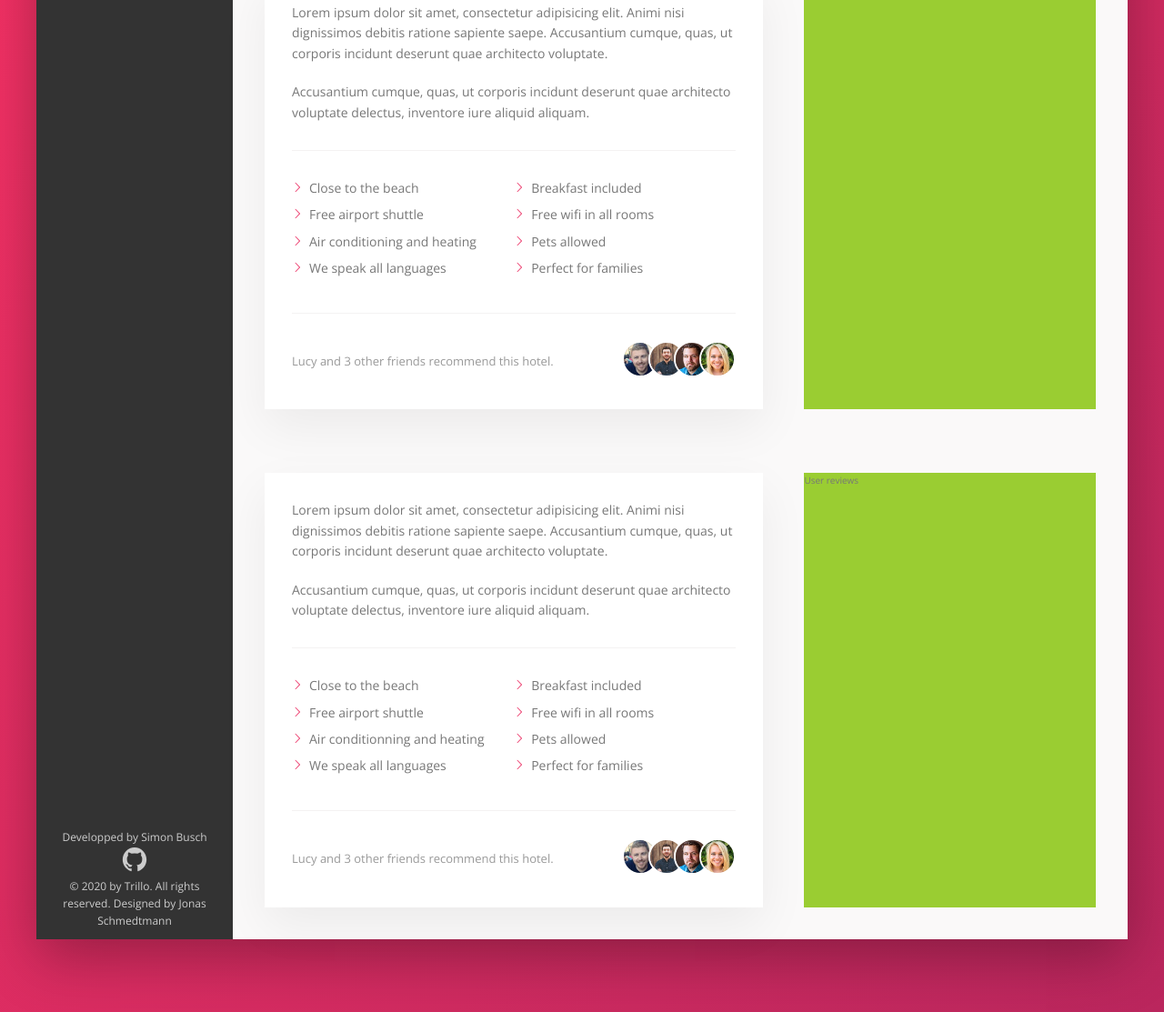
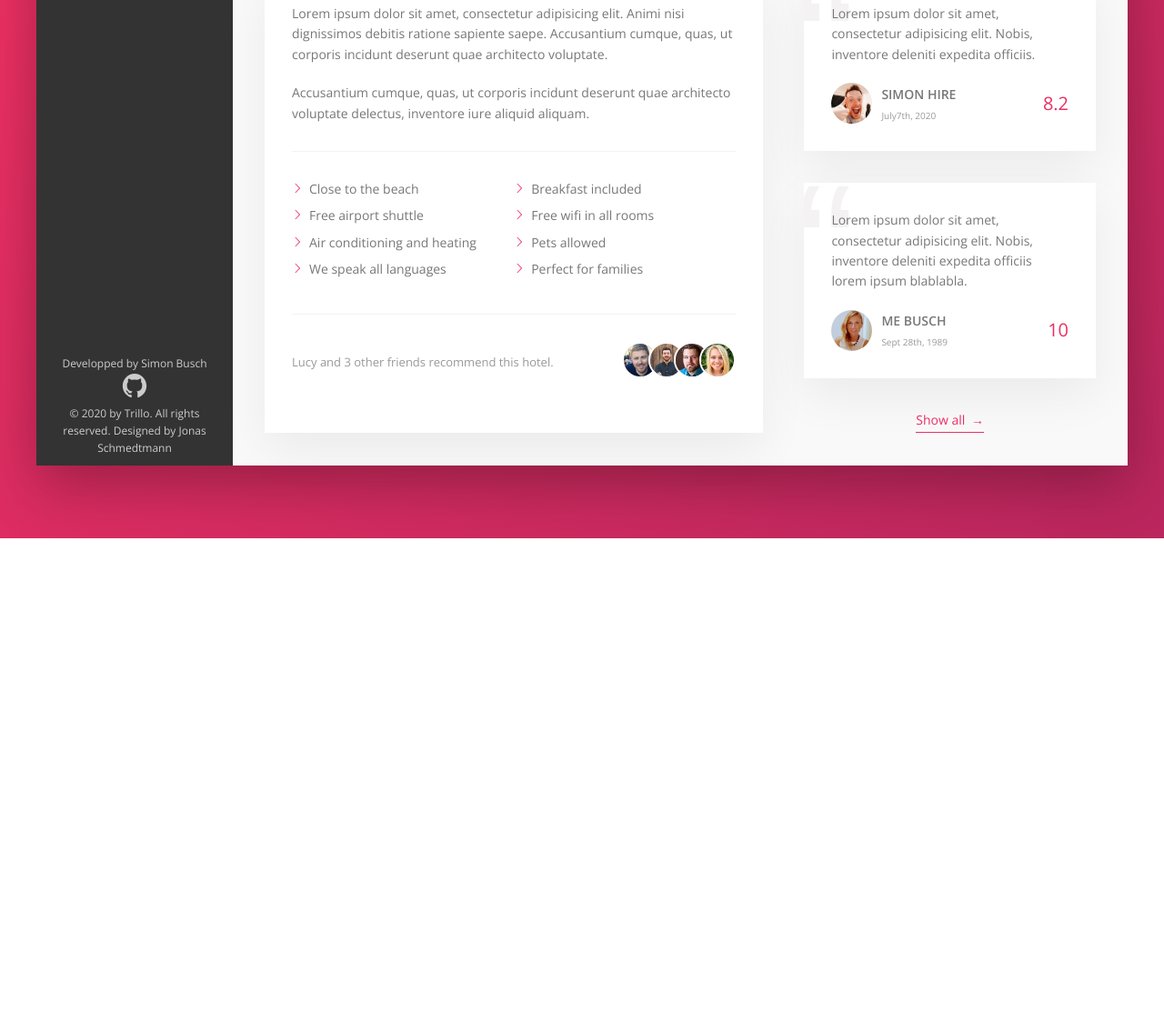
Before and after one commit to Simon-Busch/trillo, a website: page index.html in a window 1280 px wide. Shown: the part 663-1776 px from the top of the page at 91% size. After the commit the page ends 1255 px from the top, so only its background shows below. Drawn offline with nearby package versions, Linux system fonts and the light colour scheme.

Commit message:
User review section
-HTML / SCSS building

```diff
--- a/index.html
+++ b/index.html
@@ -183,49 +183,38 @@
                         </div>
 
                         <div class="user-reviews">
+                            <figure class="review">
+                                <blockquote class="review__text">
+                                    Lorem ipsum dolor sit amet, consectetur adipisicing elit. Nobis, inventore deleniti expedita officiis.
+                                </blockquote>
+                                <figcaption class="review__user">
+                                    <img src="/img/user-1.jpg" alt="user 1" class="review__photo">
+                                    <div class="review__user-box">
+                                        <p class="review__user-name">Simon Hire</p>
+                                        <p class="review__user-date">July7th, 2020</p>
+                                    </div>
+                                    <div class="review__user-rating">8.2</div>
+                                </figcaption>
+                            </figure>
 
+                            <figure class="review">
+                                <blockquote class="review__text">
+                                    Lorem ipsum dolor sit amet, consectetur adipisicing elit. Nobis, inventore deleniti expedita officiis lorem ipsum blablabla.
+                                </blockquote>
+                                <figcaption class="review__user">
+                                    <img src="/img/user-2.jpg" alt="user 2" class="review__photo">
+                                    <div class="review__user-box">
+                                        <p class="review__user-name">Me Busch</p>
+                                        <p class="review__user-date">Sept 28th, 1989</p>
+                                    </div>
+                                    <div class="review__user-rating">10</div>
+                                </figcaption>
+                            </figure>
+
+                            <div class="btn btn-inline">Show all <span>&rarr;</span></div>
                         </div>
                     </div>
 
-                    <div class="detail">
-                        <div class="description">
-                            <p class="paragraph">
-                                Lorem ipsum dolor sit amet, consectetur adipisicing elit. Animi nisi dignissimos debitis ratione sapiente saepe. Accusantium cumque, quas, ut corporis incidunt deserunt quae architecto voluptate.
-                            </p>
-
-                            <p class="paragraph">
-                                Accusantium cumque, quas, ut corporis incidunt deserunt quae architecto voluptate delectus, inventore iure aliquid aliquam.
-                            </p>
-
-                            <ul class="list">
-                                <li class="list__item">Close to the beach</li>
-                                <li class="list__item">Breakfast included</li>
-                                <li class="list__item">Free airport shuttle</li>
-                                <li class="list__item">Free wifi in all rooms</li>
-                                <li class="list__item">Air conditionning and heating</li>
-                                <li class="list__item">Pets allowed</li>
-                                <li class="list__item">We speak all languages</li>
-                                <li class="list__item">Perfect for families</li>
-                            </ul>
-
-                            <div class="recommend">
-                                <p class="recommend__count">
-                                    Lucy and 3 other friends recommend this hotel.
-                                </p>
-
-                                <div class="recommend__friends">
-                                    <img src="/img/user-3.jpg" alt="friend 1" class="recommend__photo">
-                                    <img src="/img/user-4.jpg" alt="friend 2" class="recommend__photo">
-                                    <img src="/img/user-5.jpg" alt="friend 3" class="recommend__photo">
-                                    <img src="/img/user-6.jpg" alt="friend 4" class="recommend__photo">
-                                </div>
-                            </div>
-                        </div>
-
-                        <div class="user-reviews">
-                            User reviews
-                        </div>
-                    </div>
                 </main>
             </div>
         </div>
--- a/sass/abstracts/_variables.scss
+++ b/sass/abstracts/_variables.scss
@@ -34,13 +34,9 @@ $color-grey-dark-3:  #999;
     --color-grey-dark-3: #999;
 
     --shadow-dark:  0 2rem 6rem rgba(0,0,0,0.3);
-<<<<<<< HEAD
-    --shadow-light: 0 2rem 5rem rgba(0,0,0,0.6);
-=======
-    --shadow-light: 0 2rem 5rem rgba(0,0,0,.06;)
+    --shadow-light: 0 2rem 5rem rgba(0,0,0,.06);
+
     --border-std: 1px solid var(--color-grey-light-2);
->>>>>>> d2b48d0d2d5f8ab5194a0d9eeeaebcba4f42c819
-
     --border-light: 1px solid var(--color-grey-light-2);
 }
 
--- a/sass/base/_typography.scss
+++ b/sass/base/_typography.scss
@@ -6,7 +6,6 @@
     padding: 1.5rem 3rem ;
 }
 
-<<<<<<< HEAD
 .paragraph {
 
     &:not(:last-of-type) {
@@ -47,9 +46,3 @@
         mask-size:cover;
     }
 }
-=======
-/*
-.paragraph {
-
-}*/
->>>>>>> d2b48d0d2d5f8ab5194a0d9eeeaebcba4f42c819
--- a/sass/components/_buttons.scss
+++ b/sass/components/_buttons.scss
@@ -11,6 +11,11 @@
 
     &:hover {
         color: var(--color-grey-dark-1);
+
+        span { /*animating the arrond &rarr;*/
+            margin-left:8px;
+            transition: margin-left .4s;
+        }
     }
 
     &:focus {
@@ -18,4 +23,9 @@
         animation: pulsate 1s infinite;
     }
 
+    & span {
+        margin-left: 3px;
+    }
+
+
 }
--- /dev/null
+++ b/sass/components/_userreview.scss
@@ -0,0 +1,71 @@
+.user-reviews {
+    flex: 1;
+
+    display:flex;
+    flex-direction: column;
+    align-items: center;
+}
+
+.review {
+    background-color: white;
+    box-shadow:var(--shadow-light);
+    padding: 3rem;
+    margin-bottom: 3.5rem;
+    position: relative;
+    overflow: hidden;
+
+    &__text {
+        margin-bottom: 2rem;
+        z-index:100;
+        position: relative; /*z-indexo nly work if you set the position*/
+    }
+
+    &__user {
+        display:flex;
+        align-items: center;
+
+
+
+        &-box{
+
+        }
+
+        &-name {
+            text-transform: uppercase;
+            font-weight: 600;
+            letter-spacing: 1.2;
+            margin-bottom: .4rem;
+        }
+
+        &-date {
+            font-size: 1rem;
+            color: var(--color-grey-dark-3);
+        }
+
+        &-rating {
+            font-size: 2rem;
+            color: var(--color-primary);
+            margin-left:auto;
+        }
+    }
+
+    &__photo {
+        height: 4.5rem;
+        width: 4.5rem;
+        border-radius: 50%;
+        margin-right:1rem;
+    }
+
+    &::before {
+        content:"\201C"; /*check on CSS tricks to have the symbol*/
+        position: absolute;
+        top: -2.75rem;
+        left: -1rem;
+        font-size: 20rem;
+        color:var(--color-grey-light-2);
+        line-height: 1;
+        font-family: sans-serif;
+        z-index: 1;
+    }
+
+}
--- a/sass/layout/_description.scss
+++ b/sass/layout/_description.scss
@@ -9,14 +9,9 @@
     font-size: 1.4rem;
     color:var(--color-grey-dark-2);
     padding: 3rem;
-    box-shadow: var(--shadow-light);
+    box-shadow: var(--shadow-dark);
     flex: 0 0 60%;
     margin-right: 4.5rem;
-}
-
-.user-reviews {
-    background-color: yellowgreen;
-    flex:1;
 }
 
 .recommend {
@@ -30,9 +25,6 @@
         margin-right: auto;
     }
 
-    &__friend {
-
-    }
     &__photo {
         box-sizing:content; /*so in this specific case, when we add the border, it doesn't go IN the picture*/
         height:4rem;
--- a/sass/layout/_details.scss
+++ b/sass/layout/_details.scss
@@ -1,4 +1,5 @@
 .detail {
+    font-size: 1.4rem;
     display:flex;
     padding: 3.5rem;
     background-color: var(--color-grey-light-1);
@@ -6,15 +7,9 @@
 }
 
 .description {
-    font-size: 1.4rem;
     background-color: #fff;
     box-shadow: var(--shadow-light);
     padding: 3rem;
     flex: 0 0 60%;
     margin-right:4.5rem;
 }
-
-.user-reviews {
-    background-color: yellowgreen;
-    flex: 1;
-}
--- a/sass/layout/_header.scss
+++ b/sass/layout/_header.scss
@@ -2,11 +2,7 @@
     font-size: 1.4rem;
     height: 7rem;
     background-color: #fff;
-<<<<<<< HEAD
     border-bottom: var(--border-light);
-=======
-    border-bottom: var(--border-std);
->>>>>>> d2b48d0d2d5f8ab5194a0d9eeeaebcba4f42c819
     display:flex;
     justify-content: space-between; /*devides the empty space between the elements*/
     align-items: center;
--- a/sass/layout/_hotelview.scss
+++ b/sass/layout/_hotelview.scss
@@ -14,11 +14,7 @@
 
 .overview {
     display:flex;
-<<<<<<< HEAD
     border-bottom: var(--border-light);
-=======
-    border-bottom: var(--border-std);
->>>>>>> d2b48d0d2d5f8ab5194a0d9eeeaebcba4f42c819
     align-items: center;
 
     &__star {
--- a/sass/main.scss
+++ b/sass/main.scss
@@ -11,6 +11,7 @@
 @import "components/logo";
 @import "components/searchbar";
 @import "components/usernav";
+@import "components/userreview";
 
 
 @import "layout/global";
```
Also changed, not shown: sass/main.css, 1 other file.
